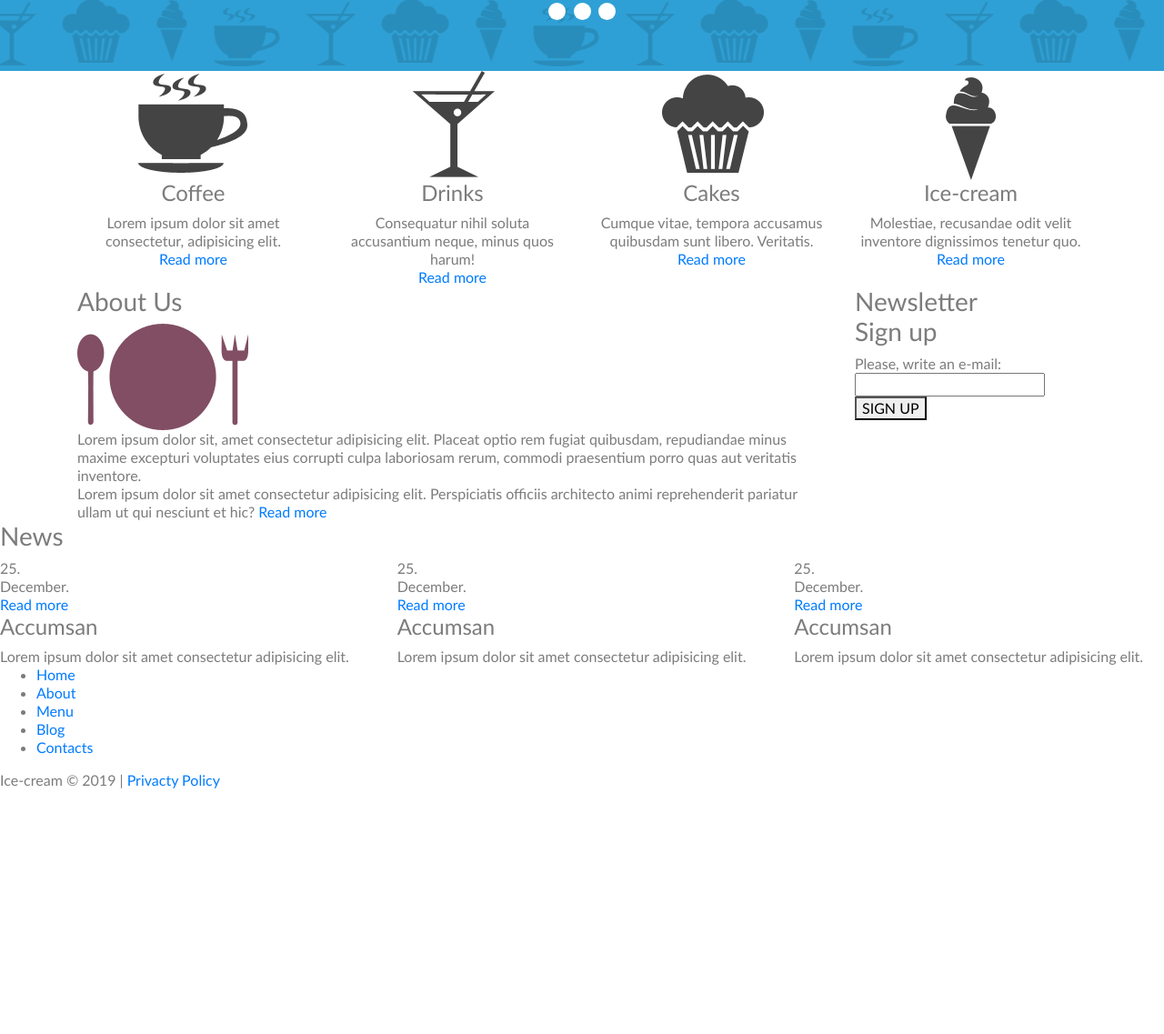
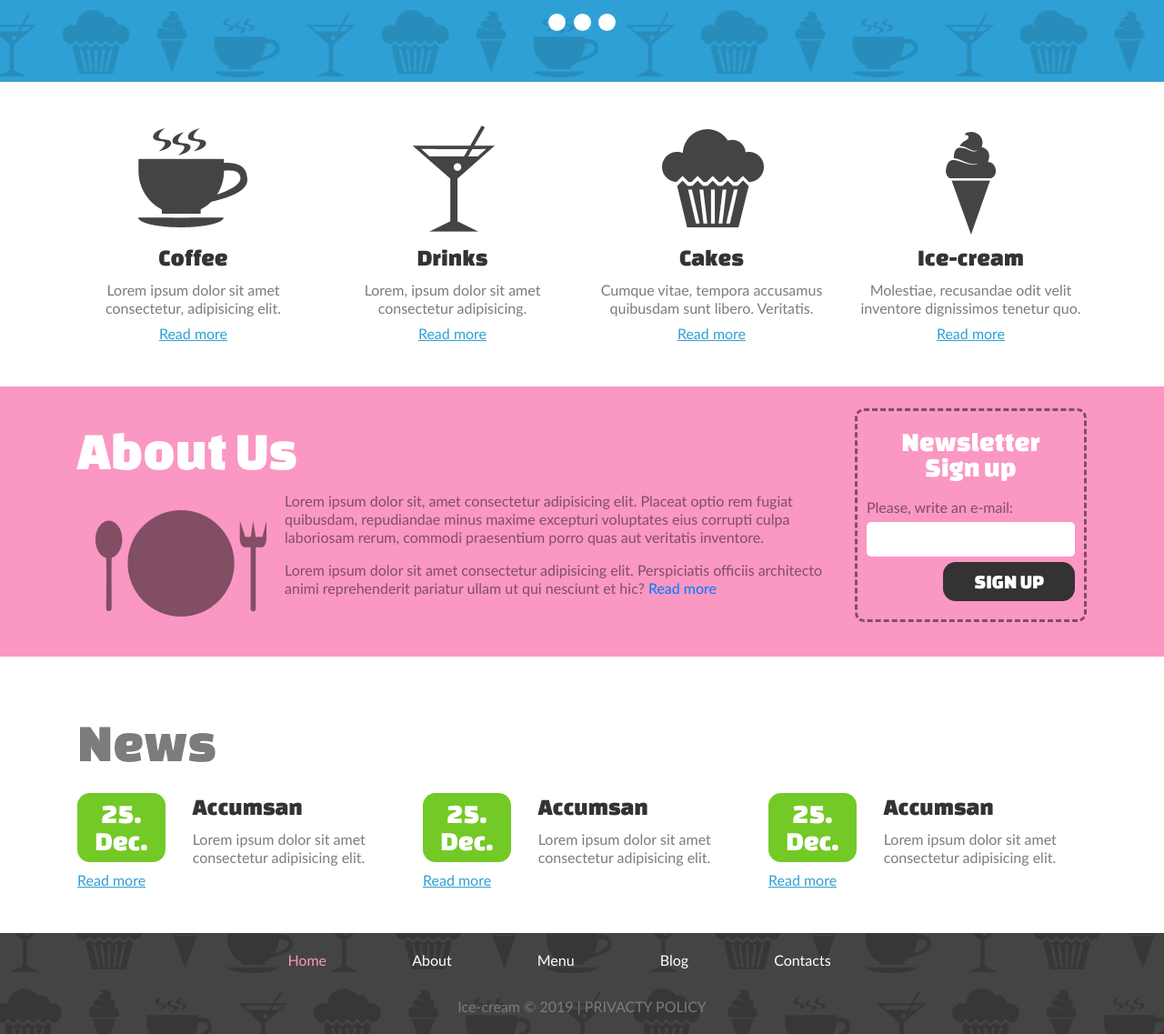
Before and after one commit to duongvutrongnguyen/20880266_ice-cream, a plain HTML site: page index.html in a window 1280 px wide. Shown: the part 446-1583 px from the top of the page at 91% size. Before the commit the page ends 1314 px from the top, so only its background shows below. Drawn offline with Linux system fonts and the light colour scheme.

Commit message:
commit trang index
xong trang index

```diff
--- a/css/20880266.css
+++ b/css/20880266.css
@@ -136,6 +136,10 @@ body {
 }
 
 @media screen and (min-width: 768px) {
+    #menu li {
+        margin-left: 20px;
+        padding: 0;
+    }
     #logo {
         position: relative;
     }
@@ -164,3 +168,111 @@ body {
         bottom: -73px;
     }
 }
+
+/*--main--*/
+h4 {
+    font-family: 'Changa One', cursive;
+    font-weight: 400;
+    color: #333333;
+    font-size: 26px;
+    margin: 10px 0;
+}
+
+a.readmore {
+    text-decoration: underline;
+    color: #2fa0d5;
+
+}
+
+/*--about--*/
+.about {
+    background: #FA97C2;
+    color: #814e64;
+}
+
+h3 {
+    font-family: 'Changa One', cursive;
+    font-weight: 400;
+    font-size: 60px;
+    margin: 10px 0;
+}
+
+.about div > img {
+    float: left;
+    margin: 20px;
+}
+
+#frm-signup {
+    border: 3px dashed #814e64;
+    padding: 20px 10px;
+    border-radius: 10px;
+    overflow: auto;
+}
+
+#frm-signup h3 {
+    font-size: 30px;
+    line-height: 28px;
+    text-align: center;
+    margin: 0;
+    padding-bottom: 20px;
+    color: white;
+}
+
+#frm-signup input {
+    width: 100%;
+    border: none;
+    border-radius: 5px;
+    height: 38px;
+    padding: 10px;
+    box-shadow: 0 0 0;
+    margin: 6px 0;
+}
+
+#frm-signup button {
+    float: right;
+    border: none;
+    border-radius: 14px;
+    color: white;
+    background: #333333;
+    font: 22px 'Changa One', cursive;
+    text-transform: uppercase;
+    padding: 10px 34px;
+}
+
+.date {
+    text-align: center;
+    background: #73c926;
+    color: white;
+    font: 30px 'Changa One', cursive;
+    line-height: 30px;
+    padding: 8px 0 ;
+    border-radius: 14px;
+    margin: 10px 0;
+}
+
+footer {
+    background: url(../images/bg.gif) 0 center repeat;
+    text-align: center;
+    padding: 20px;
+}
+
+footer li {
+    display: inline-block;
+    padding: 0 90px 15px 0;
+}
+
+footer a {
+    color: #7c7c7c;
+    text-decoration: none;
+}
+
+footer nav a,
+footer a:hover {
+    color: white;
+    text-decoration: none;
+}
+
+footer nav a:hover,
+footer nav .active a {
+    color: #FA97C2;
+}
--- a/index.html
+++ b/index.html
@@ -28,19 +28,19 @@
       <div class="collapse navbar-collapse justify-content-end" id="menu">
         <ul class="navbar-nav mt-2 mt-lg-0">
           <li class="nav-item active">
-            <a class="nav-link" href="#">Home <span class="sr-only">(current)</span></a>
+            <a class="nav-link" href="index.html">Home <span class="sr-only">(current)</span></a>
           </li>
           <li class="nav-item">
-            <a class="nav-link" href="#">About</a>
+            <a class="nav-link" href="about.html">About</a>
           </li>
           <li class="nav-item">
-            <a class="nav-link" href="#">Menu</a>
+            <a class="nav-link" href="menu.html">Menu</a>
           </li>
           <li class="nav-item">
-            <a class="nav-link" href="#">Blogs</a>
+            <a class="nav-link" href="blog.html">Blog</a>
           </li>
           <li class="nav-item">
-            <a class="nav-link" href="#">Contacts</a>
+            <a class="nav-link" href="contacts.html">Contacts</a>
           </li>
         </ul>
         <form class="form-inline my-2 my-lg-0" id="frm-search">
@@ -63,7 +63,7 @@
   <!--banner-->
   <div class="container-fluid" id="banner">
     <div class="conteiner text-center">
-      <h4>Tasty cakes and ice-cream<br />for everyone</h4>
+      <h4 class="text-white">Tasty cakes and ice-cream<br />for everyone</h4>
       <div>
         <a id="btn-menu" href="#">see our menu</a>
       </div>
@@ -78,41 +78,41 @@
 
   <!--main-->
   <div class="container">
-    <div class="row">
+    <div class="row my-5">
       <div class="col-md-3 col-sm-6 text-center">
         <img src="images/icon-1.png" alt="">
         <h4>Coffee</h4>
-        <div>Lorem ipsum dolor sit amet consectetur, adipisicing elit.</div>
-        <a href="#">Read more</a>
+        <div class="pb-2">Lorem ipsum dolor sit amet consectetur, adipisicing elit.</div>
+        <a class="readmore" href="#">Read more</a>
       </div>
       <div class="col-md-3 col-sm-6 text-center">
         <img src="images/icon-2.png" alt="">
         <h4>Drinks</h4>
-        <div>Consequatur nihil soluta accusantium neque, minus quos harum!</div>
-        <a href="#">Read more</a>
+        <div class="pb-2">Lorem, ipsum dolor sit amet consectetur adipisicing.</div>
+        <a class="readmore" href="#">Read more</a>
       </div>
       <div class="col-md-3 col-sm-6 text-center">
         <img src="images/icon-3.png" alt="">
         <h4>Cakes</h4>
-        <div>Cumque vitae, tempora accusamus quibusdam sunt libero. Veritatis.</div>
-        <a href="#">Read more</a>
+        <div class="pb-2">Cumque vitae, tempora accusamus quibusdam sunt libero. Veritatis.</div>
+        <a class="readmore" href="#">Read more</a>
       </div>
       <div class="col-md-3 col-sm-6 text-center">
         <img src="images/icon-4.png" alt="">
         <h4>Ice-cream</h4>
-        <div>Molestiae, recusandae odit velit inventore dignissimos tenetur quo.</div>
-        <a href="#">Read more</a>
+        <div class="pb-2">Molestiae, recusandae odit velit inventore dignissimos tenetur quo.</div>
+        <a class="readmore" href="#">Read more</a>
       </div>
     </div>
   </div>
   <!--/main-->
 
   <!--about us-->
-  <div class="container-fluid">
+  <div class="container-fluid about py-4">
     <div class="container">
       <div class="row">
         <div class="col-md-9">
-          <h3>About Us</h3>
+          <h3 class="text-white">About Us</h3>
           <div>
             <img src="images/icon-about.png" alt="">
             <div>
@@ -120,7 +120,7 @@
               minus maxime excepturi voluptates eius corrupti culpa laboriosam rerum, commodi praesentium porro quas aut
               veritatis inventore.
             </div>
-            <div>
+            <div class="pt-3">
               Lorem ipsum dolor sit amet consectetur adipisicing elit. Perspiciatis officiis architecto animi
               reprehenderit pariatur ullam ut qui nesciunt et hic?
               <a href="#">Read more</a>
@@ -128,7 +128,7 @@
           </div>
         </div>
         <div class="col-md-3">
-          <form action="post">
+          <form action="post" id="frm-signup">
             <h3>Newsletter<br />Sign up</h3>
             <div>Please, write an e-mail:</div>
             <div><input type="text" name="e-mail" id="email"></div>
@@ -141,37 +141,43 @@
     <!--/about us-->
 
     <!--News-->
-    <div>
+    <div class="container py-5">
       <h3>News</h3>
       <div class="row">
         <div class="col">
-          <div>
-            <div>25.<br />December.</div>
-            <a href="#">Read more</a>
+          <div class="row">
+            <div class="col sm-4">
+              <div class="date">25.<br />Dec.</div>
+              <a href="#" class="readmore">Read more</a>
             </div>
-          <div>
+            <div class="col-sm-8">
               <h4>Accumsan</h4>
               <div>Lorem ipsum dolor sit amet consectetur adipisicing elit.</div>
             </div>
           </div>
+        </div>
         <div class="col">
-          <div>
-            <div>25.<br />December.</div>
-            <a href="#">Read more</a>
+          <div class="row">
+            <div class="col sm-4">
+              <div class="date">25.<br />Dec.</div>
+              <a href="#" class="readmore">Read more</a>
             </div>
-          <div>
+            <div class="col-sm-8">
               <h4>Accumsan</h4>
               <div>Lorem ipsum dolor sit amet consectetur adipisicing elit.</div>
             </div>
           </div>
+        </div>
         <div class="col">
-          <div>
-            <div>25.<br />December.</div>
-            <a href="#">Read more</a>
+          <div class="row">
+            <div class="col sm-4">
+              <div class="date">25.<br />Dec.</div>
+              <a href="#" class="readmore">Read more</a>
             </div>
-          <div>
+            <div class="col-sm-8">
               <h4>Accumsan</h4>
               <div>Lorem ipsum dolor sit amet consectetur adipisicing elit.</div>
+            </div>
           </div>
         </div>
       </div>
@@ -179,18 +185,18 @@
     <!--/News-->
 
     <!--footer-->
-    <footer>
+    <footer class="container-fluid">
       <nav>
         <ul>
-          <li><a href="#">Home</a></li>
-          <li><a href="#">About</a></li>
-          <li><a href="#">Menu</a></li>
-          <li><a href="#">Blog</a></li>
-          <li><a href="#">Contacts</a></li>
+          <li class="active"><a href="index.html">Home</a></li>
+          <li><a href="about.html">About</a></li>
+          <li><a href="menu.html">Menu</a></li>
+          <li><a href="blog.html">Blog</a></li>
+          <li><a href="contacts.html">Contacts</a></li>
         </ul>
       </nav>
       <div>
-        Ice-cream &copy; 2019 | <a href="#">Privacty Policy</a>
+        Ice-cream &copy; 2019 | <a href="#" class="text-uppercase">Privacty Policy</a>
       </div>
     </footer>
     <!--/footer-->
```
Lines whose indentation alone changed are shown as unchanged.
